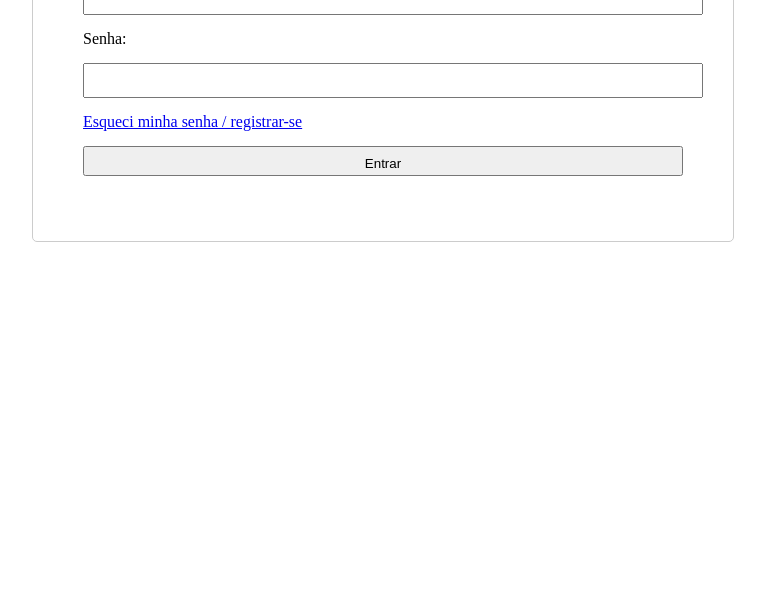
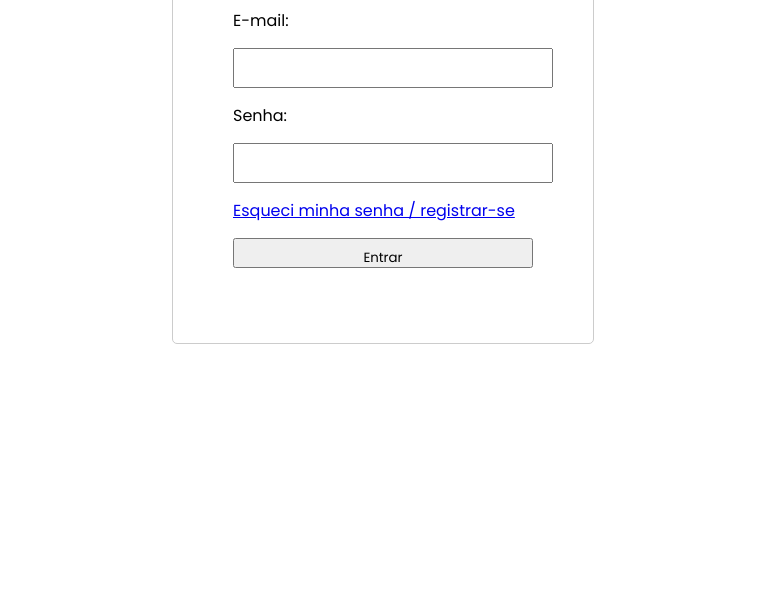
Before and after one commit to IasminAngel/Projeto_Estacionamento, a plain HTML site: page index.html in a window 1280 px wide. Shown: the part 204-800 px from the top of the page, without its empty margins (257-1022 px from the left). Drawn offline with Linux system fonts and the light colour scheme.

Commit message:
Edições constantes

```diff
--- a/index.html
+++ b/index.html
@@ -16,7 +16,8 @@
             <label class="labels">Senha:</label>
             <input class="input" type="password">
             <a href="#">Esqueci minha senha / registrar-se</a> <!-- Não sei se é necessário, mas melhor deixar aplicado por enquanto -->
-            <button class="entrar">Entrar</button>
+            <a href="/indexForm.html"><button class="entrar">Entrar</button></a>
+
 
         </div>
 
--- a/src/styles/style_form.css
+++ b/src/styles/style_form.css
@@ -1,3 +1,24 @@
+.form-container, .tela_login{
+    align-content: center;
+    align-items: center;
+    width: 600px;
+    margin: 20px auto;
+    padding: 50px;
+    border: 1px solid #ccc;
+    border-radius: 5px;
+}
+
+input, select, button {
+    width: 100%;
+    margin: 15px 0;
+    padding: 8px;
+}
+
+.entrar{
+    height: 30px;
+    cursor: pointer;
+}
+
 .veiculos-lista {
     margin-top: 20px;
 }
--- a/src/styles/style_geral.css
+++ b/src/styles/style_geral.css
@@ -1,9 +1,13 @@
+@import url('https://fonts.googleapis.com/css2?family=Poppins:ital,wght@0,100;0,200;0,300;0,400;0,500;0,600;0,700;0,800;0,900;1,100;1,200;1,300;1,400;1,500;1,600;1,700;1,800;1,900&display=swap');
+
+* {
+    font-family: 'Poppins', sans-serif;
+}
+
 .form-container, .tela_login{
-    align-content: center;
-    align-items: center;
-    width: 600px;
-    margin: 20px auto;
-    padding: 50px;
+    width: 300px;
+    margin: 60px auto;
+    padding: 60px;
     border: 1px solid #ccc;
     border-radius: 5px;
 }
```
Also changed, not shown: indexForm.html (+0 -1 lines).
